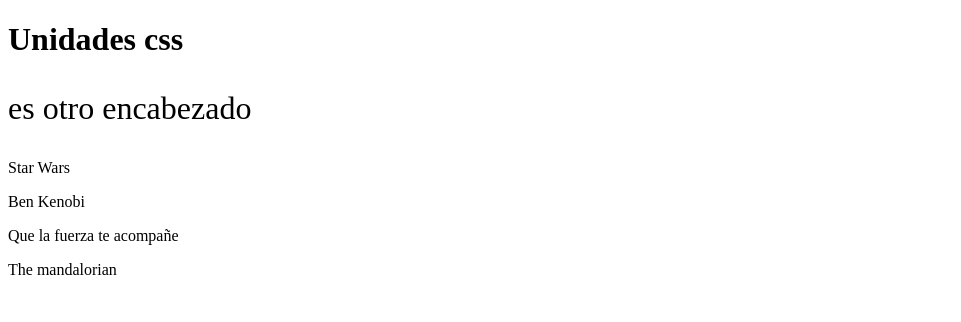
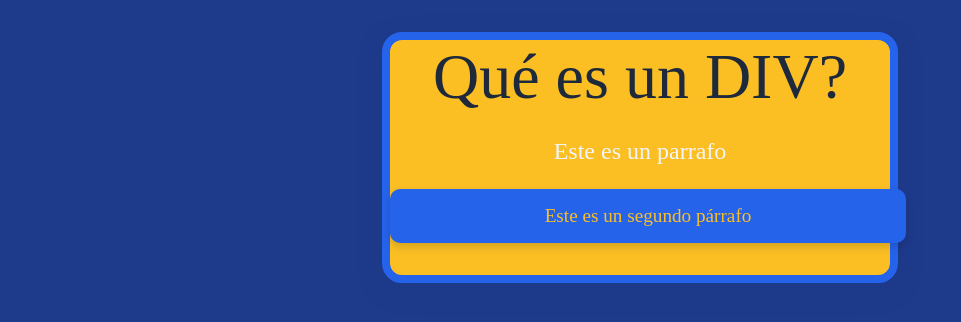
Before and after one commit to mimoso09/arquitectura-web, a plain HTML site: page index.html in a window 1280 px wide. Shown: the whole page, without its empty margins (0-961 px from the left). Drawn offline with Linux system fonts and the light colour scheme.

Commit message:
practica 9

```diff
--- a/index.html
+++ b/index.html
@@ -1,25 +1,17 @@
 <!DOCTYPE html>
-<html lang="es">
+<html>
 <head>
-    <meta charset="UTF-8">
-    <meta name="viewport" content="width=device-width, initial-scale=1.0">
-    <title>Practica 8</title>
-    <link rel="stylesheet" href="style.css">
+  <meta charset="utf-8">
+  <meta name="viewport" content="width=device-width">
+  <title>JS Bin</title>
+  <link rel="stylesheet" href="style.css">
 </head>
 <body>
-
-
-    <h1>Unidades css</h1>
-    <p style="font-size: 2em;"> es otro encabezado</p>
-        <div id="dathvader">
-            <p>Star Wars</p>
-            <p>Ben Kenobi</p>
-            <p id="luke">
-                Que la fuerza te acompañe
-                <p id="mandalorian"> The mandalorian</p>
-            </p>
-    </div>
-
-
+  <div>Qué es un DIV?
+    <p>Este es un parrafo</p>
+    <p id="parrafo2">
+      <div id="hijo">Este es un segundo párrafo</div>
+    </p>
+  </div>
 </body>
 </html>
--- /dev/null
+++ b/style.css
@@ -0,0 +1,44 @@
+body {
+  background-color: #1e3a8a; /* Azul elegante */
+}
+
+html {
+  font-size: 16px;
+  text-align: center;
+  background-color: #1e3a8a;
+}
+
+div {
+  font-size: 4rem;
+  background-color: #fbbf24;
+  width: 500px;
+  border: 8px solid #2563eb;
+  border-radius: 20px;
+  display: block;
+  margin: 32px auto;
+  box-shadow: 0 8px 24px rgba(30, 58, 138, 0.25);
+  color: #1e293b;
+}
+
+p {
+  font-size: 1.5rem;
+  color: #f1f5f9;
+}
+
+#hijo {
+  color: #fbbf24;
+  background-color: #2563eb;
+  font-size: 1.2rem;
+  border-radius: 10px;
+  padding: 8px 0;
+  margin-top: 12px;
+  box-shadow: 0 4px 8px rgba(0, 0, 0, 0.15);
+}
+
+@media (max-width: 600px) {
+  div {
+    font-size: 2rem;
+    background-color: #38bdf8;
+    border-color: #fbbf24;
+  }
+}
```
